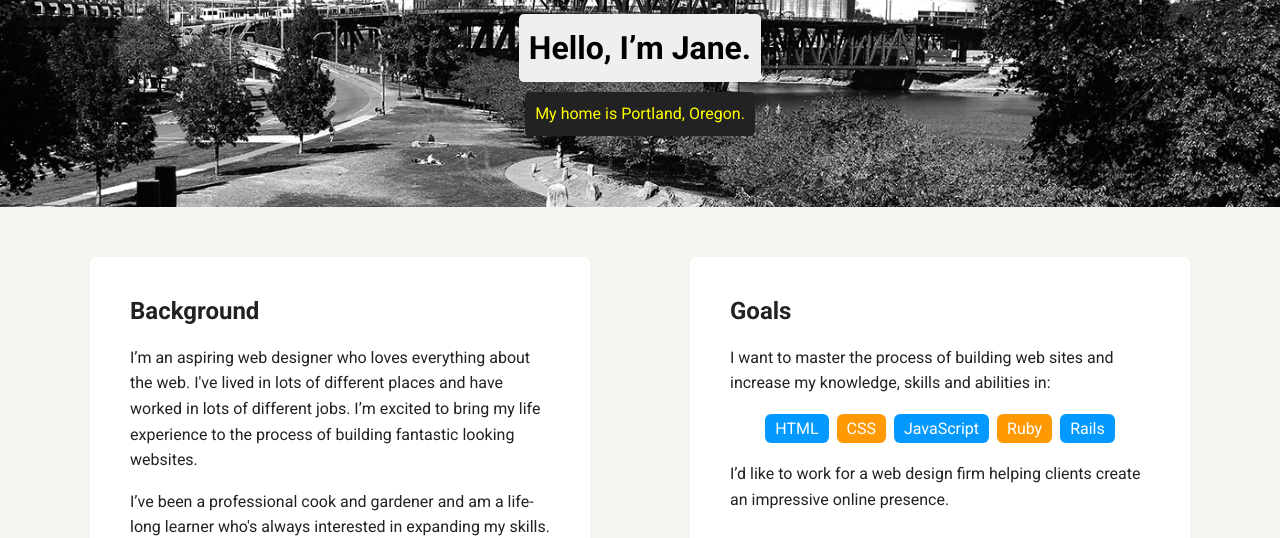
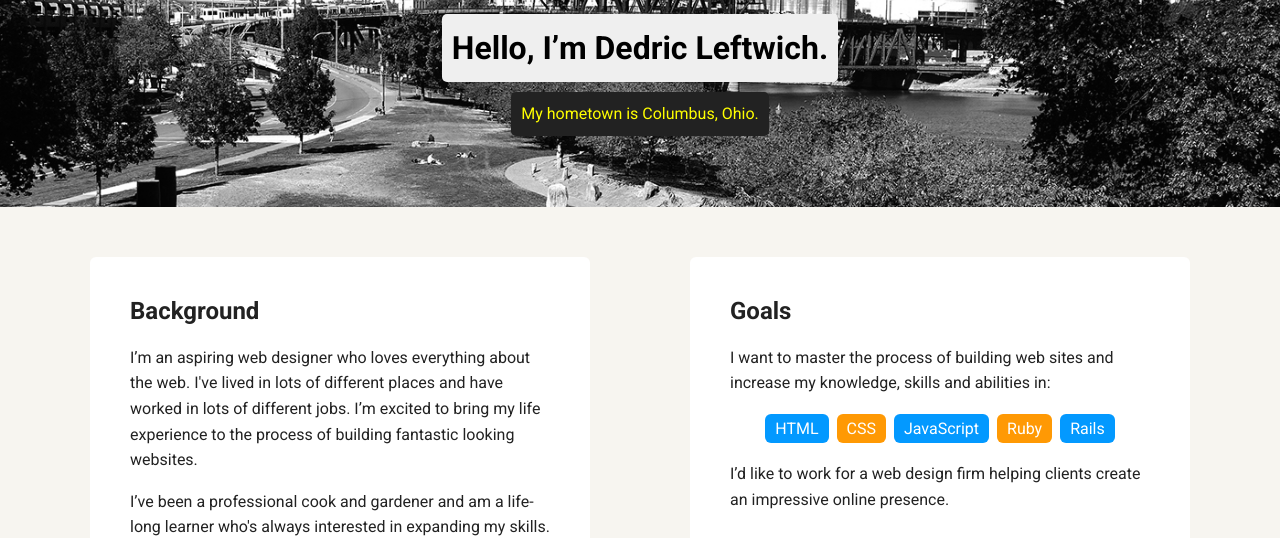
Before and after one commit to dedricl/techdegree-project-1, a plain HTML site: page index.html in a window 1280 px wide. Shown: the part 263-801 px from the top of the page. Drawn offline with Linux system fonts and the light colour scheme; a web font is replaced by a local one.

Commit message:
Made changes to title tag and header's name and pargraph

```diff
--- a/index.html
+++ b/index.html
@@ -2,7 +2,7 @@
 <html lang="en">
 <head>
   <meta charset="utf-8">
-  <title>Jane Smith's Profile</title>
+  <title>Dedric Leftwich's Profile</title>
   <meta name="viewport" content="width=device-width, initial-scale=1.0">
   <link rel="stylesheet" href="styles.css">
   <link href="https://fonts.googleapis.com/css?family=Muli%7CRoboto:400,300,500,700,900" rel="stylesheet"></head>
@@ -18,8 +18,8 @@
 
     <header>
       <img src="images/me.png" alt="Drawing of Jane Smith" class="profile-image">
-      <h1 class="tag name">Hello, I’m Jane.</h1>
-      <p class="tag location">My home is Portland, Oregon.</p>
+      <h1 class="tag name">Hello, I’m Dedric Leftwich.</h1>
+      <p class="tag location">My hometown is Columbus, Ohio.</p>
     </header>
 
     <main class="flex">
```
